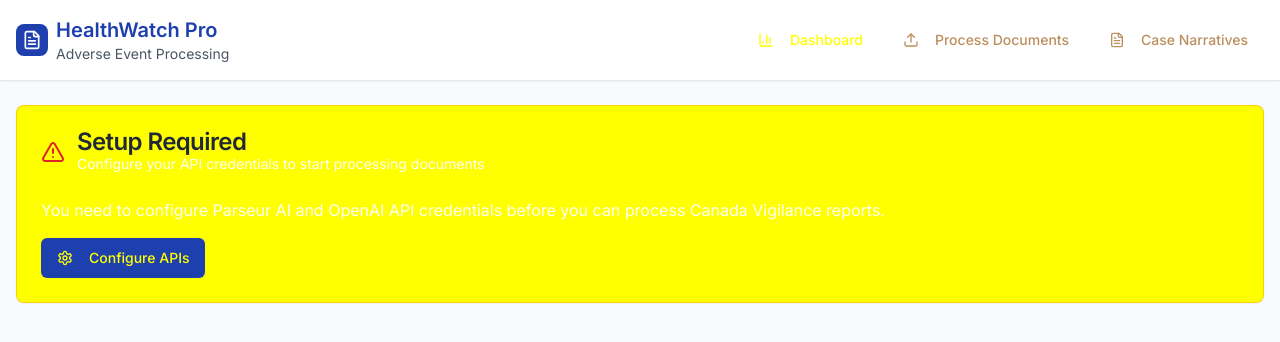
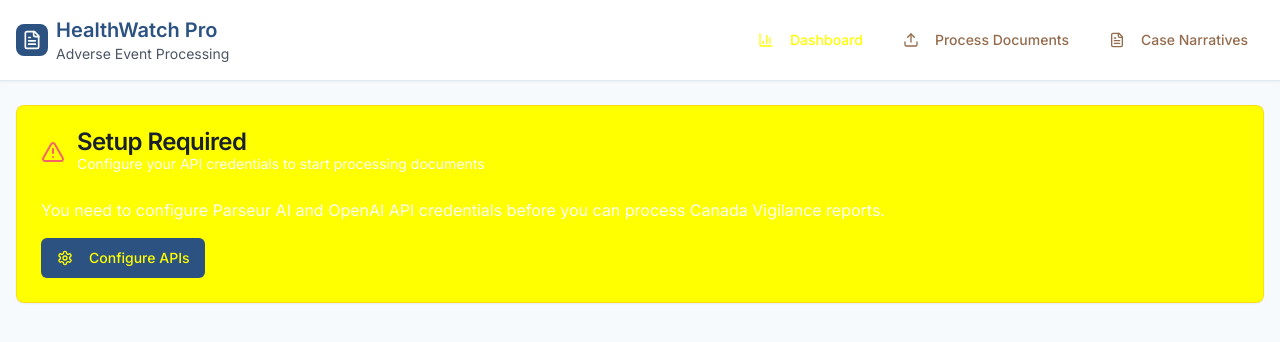
Before and after one commit to htdatsme/vigilant-narrative-craft, a React (Vite) app: page / in a window 1280 px wide. Shown: the top 342 px of the page. Built offline with nearby package versions, Linux system fonts and the light colour scheme.

Commit message:
Fix: Restore medical color scheme
Reverted unintended color changes, ensuring the application adheres to the specified medical color palette.

```diff
--- a/src/index.css
+++ b/src/index.css
@@ -5,83 +5,83 @@
 
 @layer base {
   :root {
-    --background: 249 250 251; /* Lighter background #F9FAFB */
-    --foreground: 31 41 55; /* Darker text #1F2937 */
+    --background: 247 250 252; /* #F7FAFC */
+    --foreground: 26 32 44; /* #1A202C */
 
     --card: 255 255 255;
-    --card-foreground: 31 41 55; /* Darker card text */
+    --card-foreground: 26 32 44;
 
     --popover: 255 255 255;
-    --popover-foreground: 31 41 55;
+    --popover-foreground: 26 32 44;
 
-    --primary: 30 64 175; /* Darker blue #1E40AF */
+    --primary: 44 82 130; /* #2C5282 */
     --primary-foreground: 255 255 255;
 
-    --secondary: 243 244 246; /* Lighter gray #F3F4F6 */
-    --secondary-foreground: 31 41 55;
+    --secondary: 226 232 240; /* #E2E8F0 */
+    --secondary-foreground: 26 32 44;
 
-    --muted: 249 250 251;
-    --muted-foreground: 75 85 99; /* Darker muted text #4B5563 */
+    --muted: 247 250 252;
+    --muted-foreground: 74 85 104; /* #4A5568 */
 
-    --accent: 243 244 246;
-    --accent-foreground: 31 41 55;
+    --accent: 237 242 247;
+    --accent-foreground: 26 32 44;
 
-    --destructive: 220 38 38; /* Darker red #DC2626 */
+    --destructive: 245 101 101; /* #F56565 */
     --destructive-foreground: 255 255 255;
 
-    --border: 229 231 235; /* Light border #E5E7EB */
-    --input: 229 231 235;
-    --ring: 30 64 175;
+    --border: 226 232 240; /* #E2E8F0 */
+    --input: 226 232 240;
+    --ring: 44 82 130;
 
     --radius: 0.5rem;
 
     --sidebar-background: 255 255 255;
-    --sidebar-foreground: 31 41 55;
-    --sidebar-primary: 30 64 175;
+    --sidebar-foreground: 26 32 44;
+    --sidebar-primary: 44 82 130;
     --sidebar-primary-foreground: 255 255 255;
-    --sidebar-accent: 249 250 251;
-    --sidebar-accent-foreground: 31 41 55;
-    --sidebar-border: 229 231 235;
-    --sidebar-ring: 30 64 175;
+    --sidebar-accent: 247 250 252;
+    --sidebar-accent-foreground: 26 32 44;
+    --sidebar-border: 226 232 240;
+    --sidebar-ring: 44 82 130;
   }
 
   .dark {
-    --background: 17 24 39;
-    --foreground: 243 244 246;
+    --background: 26 32 44;
+    --foreground: 247 250 252;
 
-    --card: 31 41 55;
-    --card-foreground: 243 244 246;
+    --card: 45 55 72;
+    --card-foreground: 247 250 252;
 
-    --popover: 31 41 55;
-    --popover-foreground: 243 244 246;
+    --popover: 45 55 72;
+    --popover-foreground: 247 250 252;
 
-    --primary: 147 197 253;
-    --primary-foreground: 17 24 39;
+    --primary: 144 205 244;
+    --primary-foreground: 26 32 44;
 
-    --secondary: 55 65 81;
-    --secondary-foreground: 243 244 246;
+    --secondary: 74 85 104;
+    --secondary-foreground: 247 250 252;
 
-    --muted: 55 65 81;
-    --muted-foreground: 156 163 175;
+    --muted: 74 85 104;
+    --muted-foreground: 160 174 192;
 
-    --accent: 55 65 81;
-    --accent-foreground: 243 244 246;
+    --accent: 74 85 104;
+    --accent-foreground: 247 250 252;
 
-    --destructive: 239 68 68;
-    --destructive-foreground: 243 244 246;
+    --destructive: 245 101 101;
+    --destructive-foreground: 247 250 252;
 
-    --border: 55 65 81;
-    --input: 55 65 81;
-    --ring: 147 197 253;
+    --border: 74 85 104;
+    --input: 74 85 104;
+    --ring: 144 205 244;
 
-    --sidebar-background: 31 41 55;
-    --sidebar-foreground: 243 244 246;
-    --sidebar-primary: 147 197 253;
-    --sidebar-primary-foreground: 17 24 39;
-    --sidebar-accent: 55 65 81;
-    --sidebar-accent-foreground: 243 244 246;
-    --sidebar-border: 55 65 81;
-    --sidebar-ring: 147 197 253;
+    --sidebar-background: 45 55 72;
+    --sidebar-foreground: 247 250 252;
+    --sidebar-primary: 144 205 244;
+    --sidebar-primary-foreground: 26 32 44;
+    --sidebar-accent: 74 85 104;
+    --sidebar-accent-foreground: 247 250 252;
+    --sidebar-border: 74 85 104;
+    --sidebar-ring: 144 205 244;
   }
 }
 
--- a/tailwind.config.ts
+++ b/tailwind.config.ts
@@ -56,14 +56,14 @@ export default {
 					DEFAULT: 'hsl(var(--card))',
 					foreground: 'hsl(var(--card-foreground))'
 				},
-				// Medical color scheme - improved contrast
+				// Medical color scheme
 				medical: {
-					blue: '#1E40AF',      // Darker blue for better contrast
-					gray: '#E5E7EB',      // Lighter gray
-					success: '#059669',   // Darker green
-					warning: '#DC2626',   // Darker red
-					background: '#F9FAFB', // Very light background
-					text: '#1F2937'       // Dark text for readability
+					blue: '#2C5282',
+					gray: '#E2E8F0',
+					success: '#48BB78',
+					warning: '#F56565',
+					background: '#F7FAFC',
+					text: '#1A202C'
 				},
 				sidebar: {
 					DEFAULT: 'hsl(var(--sidebar-background))',
```
